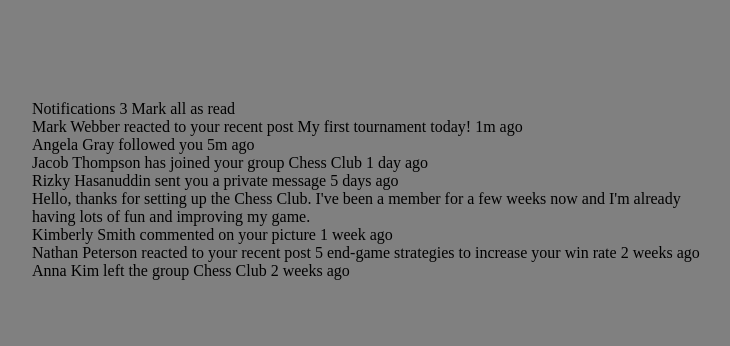
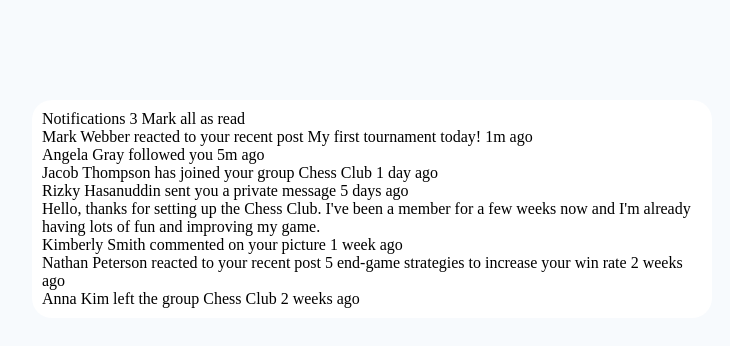
Before and after one commit to S-F-Waweru/NotificationPage1, a plain HTML site: page index.html in a window 1280 px wide. Shown: the whole page, without its empty margins (268-998 px from the left). Drawn offline with Linux system fonts and the light colour scheme.

Commit message:
Updated style.css

```diff
--- a/style.css
+++ b/style.css
@@ -2,5 +2,11 @@ body{
     padding: 0;
     margin: 100px 300px;
     align-items: center;
-    background-color: gray;
+    background-color: hsl(210, 60%, 98%);
 }
+
+.container{
+    padding: 10px;
+    border-radius: 20px;
+    background-color: hsl(0, 0%, 100%);
+}
```
